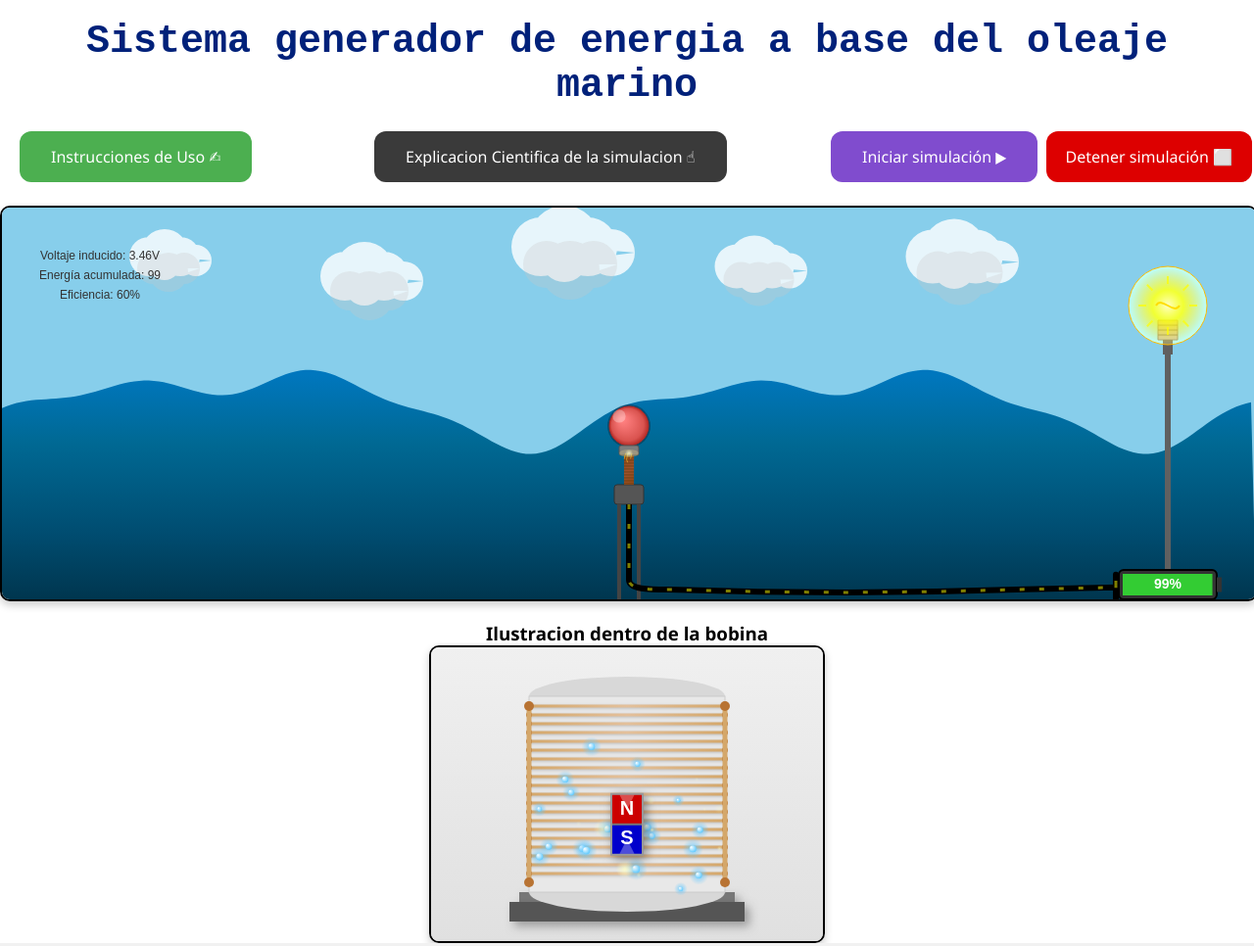
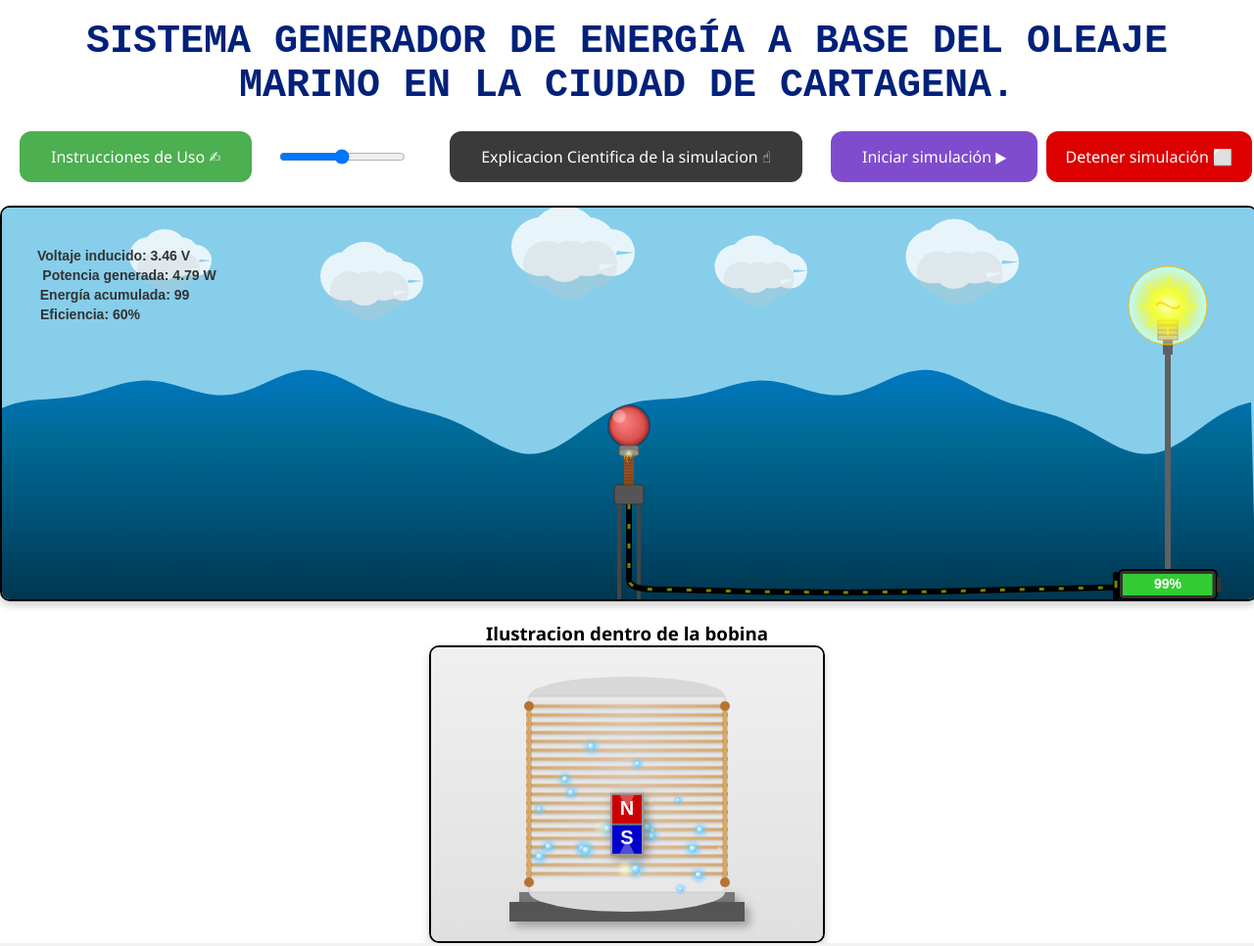
Before and after one commit to JoLuuMtz/Simulador-de-sistemas-de-generador-de-energia-apartir-del-oleaje-marino-, a plain HTML site: page index.html in a window 1280 px wide. Shown: the top 966 px of the page at 98% size. Drawn offline with Linux system fonts and the light colour scheme; some packages are replaced by stand-ins of ours; a script that the page names is missing.

Commit message:
agregador el potencia W generada, arreglo de las posiciones y agregacion sde slider para el control de oleaje

```diff
--- a/index.html
+++ b/index.html
@@ -13,7 +13,8 @@
     </head>
     <body>
         <h1>
-            Sistema generador de energia a base del oleaje marino
+
+            SISTEMA GENERADOR DE ENERGÍA A BASE DEL OLEAJE MARINO EN LA CIUDAD DE CARTAGENA.
         </h1>
 
 
@@ -28,6 +29,11 @@
             >
                 Instrucciones de Uso  ✍
             </button>
+
+            <INPUT
+                type="range"
+                id="amplitudeInput"
+                placeholder="Amplitud de la ola (m)">
 
 
 
--- a/js/app.js
+++ b/js/app.js
@@ -132,8 +132,6 @@ function drawWave() {
 
 
 
-
-
 function drawClouds() {
     // Definir las nubes (posiciones fijas)
     const clouds = [
@@ -175,10 +173,6 @@ function drawClouds() {
         drawCloud(adjustedX, cloud.y, cloud.size);
     });
 }
-
-
-
-
 
 
 
@@ -369,20 +363,36 @@ function generateEnergy() {
 }
 
 // Función para mostrar información de energía generada (opcional)
+
+
 function displayEnergyInfo(velocity) {
+
     ctx.fillStyle = "#333";
-    ctx.font = "12px Arial";
+    ctx.font = "bold 14px Arial";
 
-    // Calcula el voltaje basado en la ley de Faraday (proporcional a la velocidad)
+    // Calcula el voltaje basado en la ley de Faraday
     const voltage = velocity * 5;
 
-    ctx.fillText(`Voltaje inducido: ${voltage.toFixed(2)}V`, 100, 50);
-    ctx.fillText(`Energía acumulada: ${Math.floor(energy)}`, 100, 70);
+    // Suposición: corriente proporcional a la velocidad
+    const current = velocity * 2; // en amperios (A)
 
-    // Visualiza la eficiencia del sistema
+    // Cálculo de potencia en vatios
+    const power = voltage * current;
+
+    // Mostrar voltaje
+    ctx.fillText(`Voltaje inducido: ${voltage.toFixed(2)} V`, 114, 50);
+
+    // Mostrar potencia
+    ctx.fillText(`Potencia generada: ${power.toFixed(2)} W`, 130, 70);
+
+    // Mostrar energía acumulada
+    ctx.fillText(`Energía acumulada: ${Math.floor(energy)}`, 115, 90);
+
+    // Mostrar eficiencia
     const efficiency = (velocity > 0.1) ? Math.min(90, 40 + velocity * 30) : 0;
-    ctx.fillText(`Eficiencia: ${Math.floor(efficiency)}%`, 100, 90);
+    ctx.fillText(`Eficiencia: ${Math.floor(efficiency)}%`, 90, 110);
 }
+
 
 
 
```
